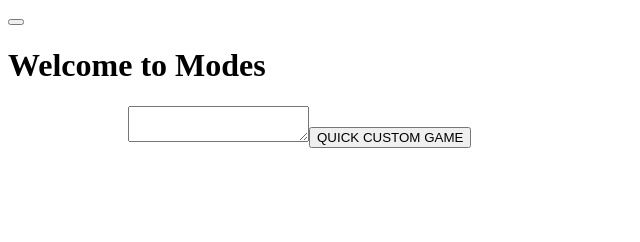
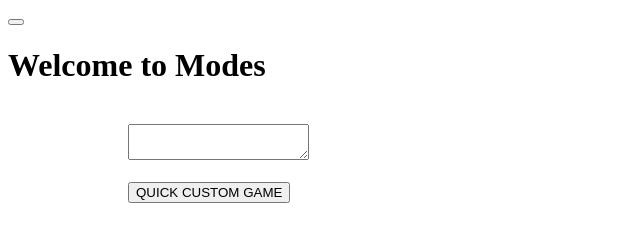
Before and after one commit to redris96/Typophobe, a plain HTML site: page App2/pages/Modes/Modes.html in a window 1280 px wide. Shown: the whole page, without its empty margins (0-640 px from the left). Drawn offline with Linux system fonts and the light colour scheme.

Commit message:
indent in input

```diff
--- a/App2/pages/Modes/Modes.html
+++ b/App2/pages/Modes/Modes.html
@@ -16,8 +16,8 @@
             </h1>
         </header>
         <section class="page-section" aria-label="Main content" role="main">
-            <p id="LIST"></p>
-            <textarea id="QuickCustom"></textarea><button onclick="quickC()">QUICK CUSTOM GAME</button>
+            <p id="LIST"></p> <br/>
+            <textarea id="QuickCustom"></textarea><br /><br /><button onclick="quickC()">QUICK CUSTOM GAME</button>
         </section>
     </div>
 </body>
```
Also changed, not shown: App2/pages/Test/Test.html (+2 -2 lines), 1 other file.
